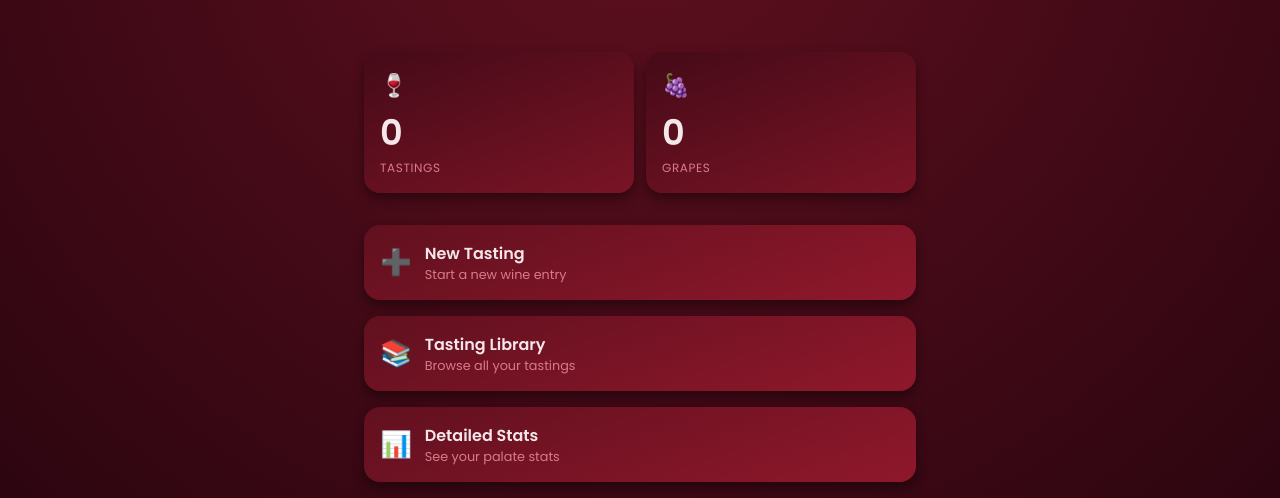
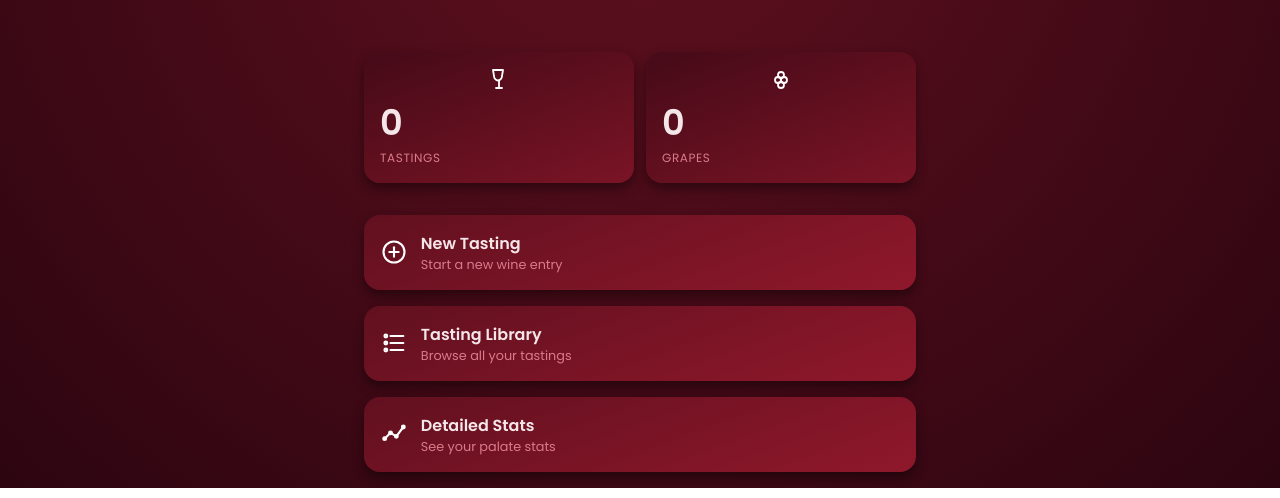
Before and after one commit to ecresap/Wine-App-Test, a website: page index.html in a window 1280 px wide. Shown: the part 315-813 px from the top of the page. Drawn offline with nearby package versions, Linux system fonts and the light colour scheme.

Commit message:
Update index.html

```diff
--- a/index.html
+++ b/index.html
@@ -116,8 +116,19 @@
       overflow: hidden;
     }
     .stat-icon {
-      font-size: 1.4rem;
       margin-bottom: 0.25rem;
+      display: flex;
+      align-items: center;
+      justify-content: center;
+    }
+    .stat-icon svg {
+      width: 24px;
+      height: 24px;
+      stroke: #ffffff;
+      stroke-width: 1.8;
+      fill: none;
+      stroke-linecap: round;
+      stroke-linejoin: round;
     }
     .stat-number {
       font-size: 2.2rem;
@@ -152,7 +163,18 @@
       box-shadow: 0 8px 16px rgba(0,0,0,0.5);
     }
     .action-icon {
-      font-size: 1.6rem;
+      display: flex;
+      align-items: center;
+      justify-content: center;
+    }
+    .action-icon svg {
+      width: 28px;
+      height: 28px;
+      stroke: #ffffff;
+      stroke-width: 1.8;
+      fill: none;
+      stroke-linecap: round;
+      stroke-linejoin: round;
     }
     .action-title {
       font-size: 1rem;
@@ -485,12 +507,27 @@
     <!-- Stats Cards -->
     <section class="stats-row">
       <div class="stat-card" id="stat-tastings">
-        <div class="stat-icon">🍷</div>
+        <div class="stat-icon">
+          <!-- Wine glass outline icon -->
+          <svg viewBox="0 0 24 24">
+            <path d="M8 2h8l-1 6c0 2.5-2 4.5-4 4.5s-4-2-4-4.5l-1-6z" />
+            <line x1="12" y1="12.5" x2="12" y2="20" />
+            <line x1="9" y1="20" x2="15" y2="20" />
+          </svg>
+        </div>
         <div class="stat-number" id="tastingCount">0</div>
         <div class="stat-label">Tastings</div>
       </div>
       <div class="stat-card" id="stat-grapes">
-        <div class="stat-icon">🍇</div>
+        <div class="stat-icon">
+          <!-- Grape cluster icon -->
+          <svg viewBox="0 0 24 24">
+            <circle cx="12" cy="7" r="3" />
+            <circle cx="9" cy="12" r="3" />
+            <circle cx="15" cy="12" r="3" />
+            <circle cx="12" cy="17" r="3" />
+          </svg>
+        </div>
         <div class="stat-number" id="grapeCount">0</div>
         <div class="stat-label">Grapes</div>
       </div>
@@ -499,21 +536,47 @@
     <!-- Action Cards -->
     <section class="action-list">
       <div class="action-card" id="newTastingBtn">
-        <div class="action-icon">➕</div>
+        <div class="action-icon">
+          <!-- Plus in circle icon -->
+          <svg viewBox="0 0 24 24">
+            <circle cx="12" cy="12" r="9" />
+            <line x1="12" y1="8" x2="12" y2="16" />
+            <line x1="8" y1="12" x2="16" y2="12" />
+          </svg>
+        </div>
         <div>
           <div class="action-title">New Tasting</div>
           <div class="action-desc">Start a new wine entry</div>
         </div>
       </div>
       <div class="action-card" id="libraryBtn">
-        <div class="action-icon">📚</div>
+        <div class="action-icon">
+          <!-- List icon -->
+          <svg viewBox="0 0 24 24">
+            <line x1="9" y1="6" x2="20" y2="6" />
+            <line x1="9" y1="12" x2="20" y2="12" />
+            <line x1="9" y1="18" x2="20" y2="18" />
+            <circle cx="5" cy="6" r="1.2" />
+            <circle cx="5" cy="12" r="1.2" />
+            <circle cx="5" cy="18" r="1.2" />
+          </svg>
+        </div>
         <div>
           <div class="action-title">Tasting Library</div>
           <div class="action-desc">Browse all your tastings</div>
         </div>
       </div>
       <div class="action-card" id="statsBtn">
-        <div class="action-icon">📊</div>
+        <div class="action-icon">
+          <!-- Trend line icon -->
+          <svg viewBox="0 0 24 24">
+            <polyline points="4 16 9 11 14 14 20 6" />
+            <circle cx="4" cy="16" r="1.2" />
+            <circle cx="9" cy="11" r="1.2" />
+            <circle cx="14" cy="14" r="1.2" />
+            <circle cx="20" cy="6" r="1.2" />
+          </svg>
+        </div>
         <div>
           <div class="action-title">Detailed Stats</div>
           <div class="action-desc">See your palate stats</div>
@@ -1273,9 +1336,15 @@
           agg[key].sum += rating * weight;
           agg[key].weight += weight;
         });
-        const scored = Object.entries(agg).map(([k,v]) => ({ name:k, avg: v.weight ? v.sum / v.weight : 0, weight:v.weight }));
-        scored.sort((a,b) => b.avg - a.avg);
-        return scored.slice(0,10);
+        const scored = Object.entries(agg).map(([k,v]) => {
+          const avg = v.weight ? v.sum / v.weight : 0;
+          // frequency weight: tapering weight for counts up to 10
+          const freqWeight = 1 + Math.min(v.weight, 10) * 0.05;
+          const score = avg * freqWeight;
+          return { name: k, avg, weight: v.weight, score };
+        });
+        scored.sort((a,b) => b.score - a.score);
+        return scored.slice(0,5);
       }
       const topWines = topWeighted('wineName', 'wineRating');
       const topWineries = topWeighted('vineyard', 'wineryRating');
```
